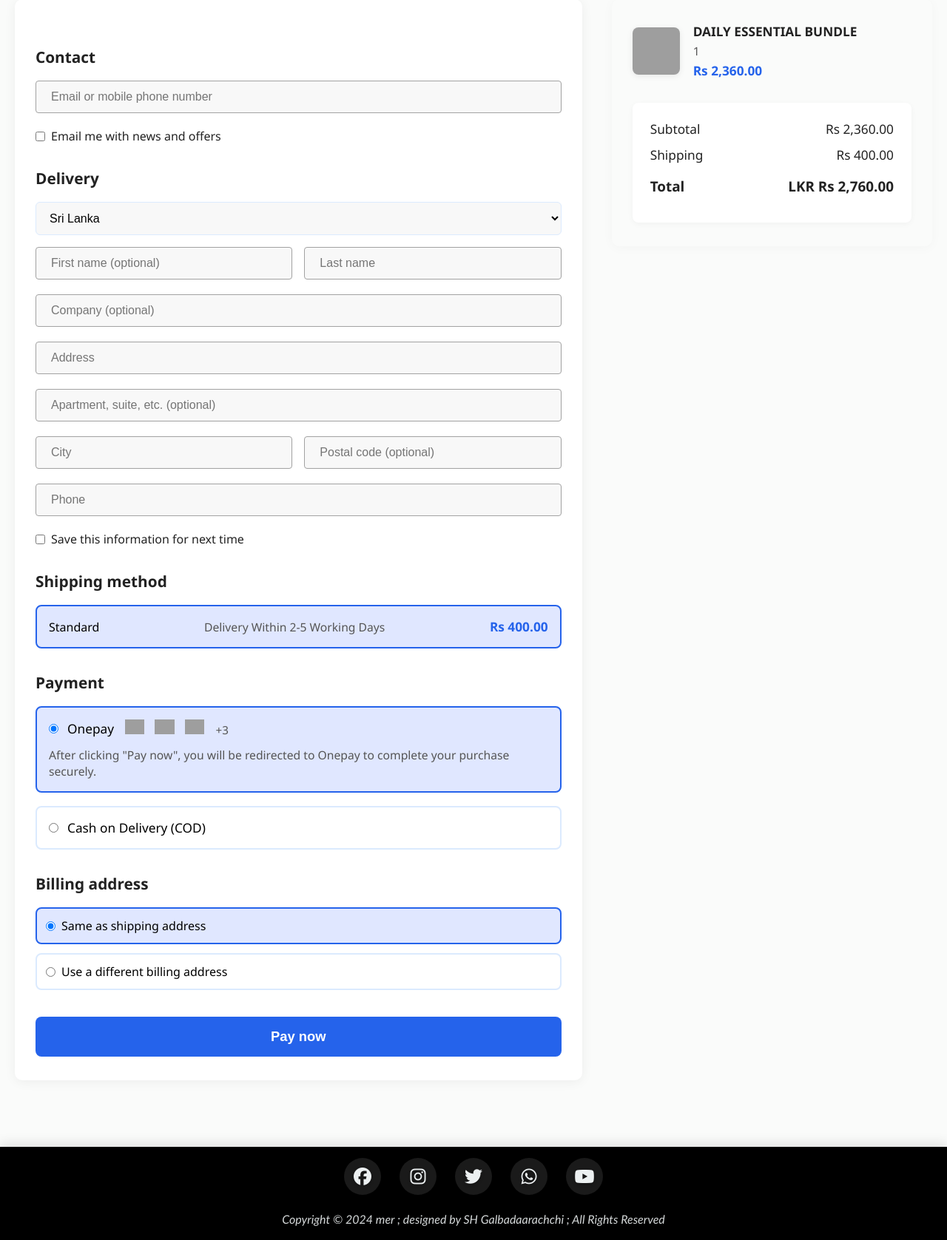
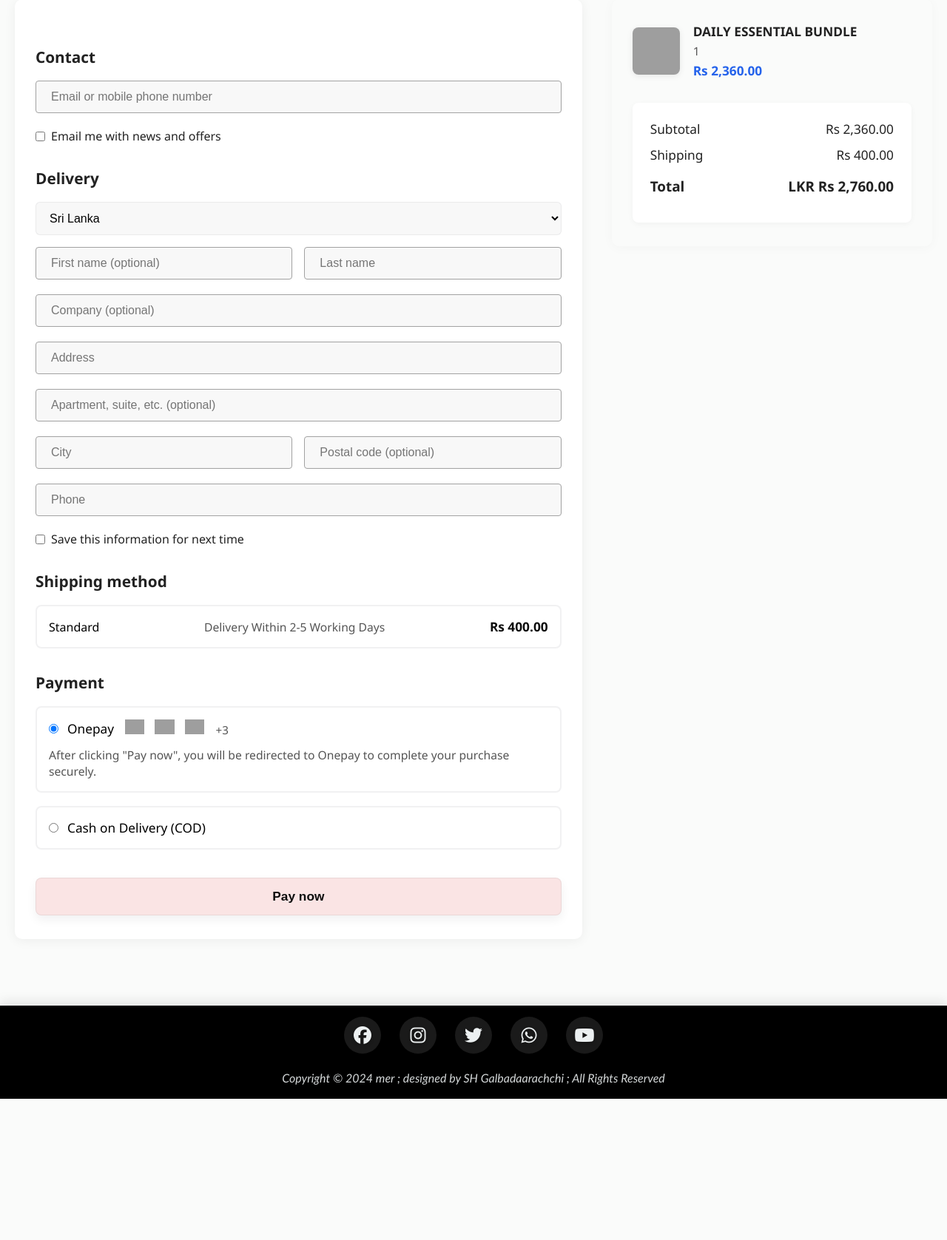
Before and after one commit to Sanduni204/mer-florist-website, a PHP site: page /mer_ecommerce/payment.php in a window 1280 px wide. Shown: the part 111-1788 px from the top of the page at 74% size. After the commit the page ends 1597 px from the top, so only its background shows below. Run offline with PHP 8.4, Linux system fonts and the light colour scheme; data that the repository does not hold is empty; grey boxes are pictures that could not be loaded.

Commit message:
Fix:Unnessary styles of payment.php page

```diff
--- a/payment.css
+++ b/payment.css
@@ -103,7 +103,7 @@ nav, nav ul.main, nav ul.main li, nav ul.main li a {
 .input {
   width: 100%;
   padding: 12px 14px;
-  border: 1.5px solid #dbeafe;
+  border: 1.5px solid rgba(16,24,32,0.06);
   border-radius: 6px;
   font-size: 1rem;
   background: #f8f8f8;
@@ -111,7 +111,7 @@ nav, nav ul.main, nav ul.main li, nav ul.main li a {
   transition: border 0.2s;
 }
 .input:focus {
-  border-color: #2563eb;
+  border-color: #ed7787; /* soft pink focus */
   outline: none;
 }
 .row {
@@ -127,17 +127,27 @@ nav, nav ul.main, nav ul.main li, nav ul.main li a {
   gap: 8px;
 }
 .shipping-box {
-  border: 2px solid #2563eb;
+  border: 2px solid rgba(16,24,32,0.06);
   border-radius: 8px;
   padding: 16px;
   margin-bottom: 18px;
-  background: #f5faff;
+  background: #fff; /* neutral by default */
   display: flex;
   justify-content: space-between;
   align-items: center;
 }
+.shipping-box:hover {
+  background: #fff7f8; /* pale pink on hover */
+  border-color: rgba(237,119,135,0.22);
+}
 .shipping-box.selected {
-  background: #e0e7ff;
+  background: #fff; /* keep neutral even when selected */
+  border-color: rgba(16,24,32,0.06);
+}
+/* make the whole box feel clickable */
+.shipping-box, .payment-box, .billing-box {
+  cursor: pointer;
+  transition: background 0.12s ease, border-color 0.12s ease, transform 0.06s ease;
 }
 .shipping-desc {
   font-size: 0.98rem;
@@ -146,18 +156,25 @@ nav, nav ul.main, nav ul.main li, nav ul.main li a {
 .shipping-price {
   font-size: 1.08rem;
   font-weight: 600;
-  color: #2563eb;
+  color: #0d0d0d; /* dark text for clarity */
 }
 .payment-box {
-  border: 2px solid #dbeafe;
+  border: 2px solid rgba(16,24,32,0.06);
   border-radius: 8px;
   padding: 16px;
   margin-bottom: 18px;
-  background: #fff;
+  background: #fff; /* neutral by default */
+}
+.payment-box:hover {
+  border-color: rgba(237,119,135,0.25);
+  background: #fff7f8; /* pale pink on hover */
 }
 .payment-box.selected {
-  border-color: #2563eb;
-  background: #e0e7ff;
+  background: #fff; /* neutral when selected */
+  border-color: rgba(16,24,32,0.06);
+}
+.payment-box:hover .payment-method {
+  color: #0d0d0d;
 }
 .payment-method {
   font-size: 1.08rem;
@@ -183,34 +200,44 @@ nav, nav ul.main, nav ul.main li, nav ul.main li a {
   margin-top: 12px;
 }
 .billing-box {
-  border: 2px solid #dbeafe;
+  border: 2px solid rgba(16,24,32,0.06);
   border-radius: 8px;
   padding: 12px;
   margin-bottom: 12px;
-  background: #fff;
+  background: #fff; /* neutral by default */
   display: flex;
   align-items: center;
   gap: 8px;
 }
+.billing-box:hover {
+  border-color: rgba(237,119,135,0.25);
+  background: #fff7f8; /* pale pink on hover */
+}
 .billing-box.selected {
-  border-color: #2563eb;
-  background: #e0e7ff;
+  background: #fff; /* neutral when selected */
+  border-color: rgba(16,24,32,0.06);
+}
+.billing-box:hover {
+  transform: translateY(-1px);
 }
 .paynow-btn {
-  background: #2563eb;
-  color: #fff;
-  border: none;
+  background: rgb(250,228,228); /* match header */
+  color: #0d0d0d; /* dark text for contrast against light header background */
+  border: 1px solid rgba(0,0,0,0.06);
   border-radius: 8px;
-  padding: 16px 0;
-  font-size: 1.15rem;
+  padding: 14px 0;
+  font-size: 1.08rem;
   font-weight: 600;
   width: 100%;
-  margin-top: 24px;
+  margin-top: 20px;
   cursor: pointer;
-  transition: background 0.2s;
+  transition: background 0.12s ease, box-shadow 0.12s ease, transform 0.06s ease;
+  box-shadow: 0 6px 14px rgba(16,24,32,0.06);
 }
 .paynow-btn:hover {
-  background: #1742a0;
+  background: rgb(240,212,212); /* slightly darker/toned hover */
+  box-shadow: 0 8px 18px rgba(16,24,32,0.08);
+  transform: translateY(-1px);
 }
 .cart-item {
   display: flex;
--- a/payment.php
+++ b/payment.php
@@ -67,13 +67,7 @@ if (isset($_GET['id'])) {
           <input type="radio" name="paymethod"> Cash on Delivery (COD)
         </div>
       </div>
-      <h2 class="section-title">Billing address</h2>
-      <div class="billing-box selected">
-        <input type="radio" name="billing" checked> Same as shipping address
-      </div>
-      <div class="billing-box">
-        <input type="radio" name="billing"> Use a different billing address
-      </div>
+      <!-- Billing address section removed as requested -->
       <form action="payment.php" method="get">
         <button type="submit" class="paynow-btn">Pay now</button>
       </form>
```
